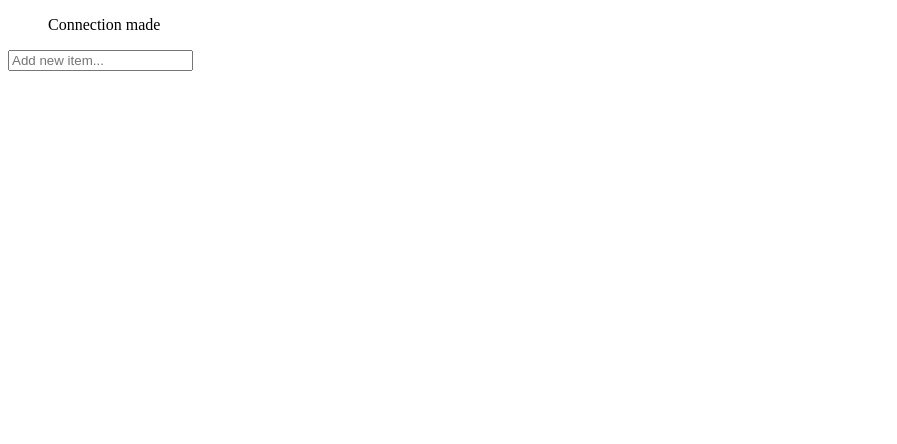
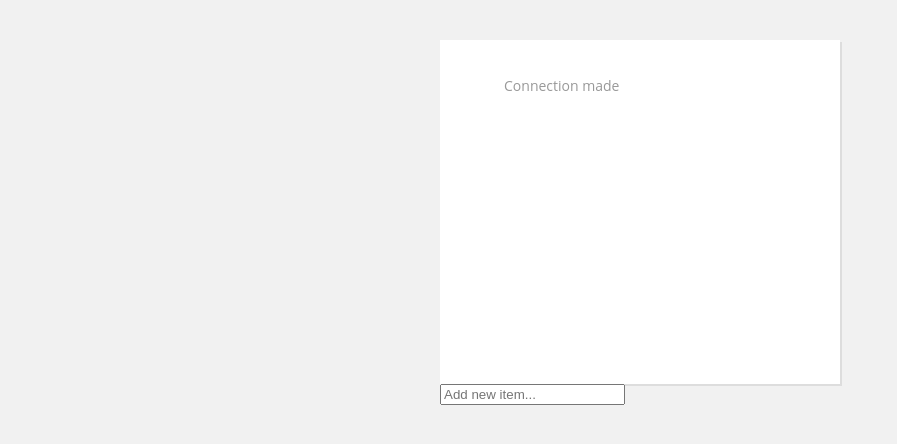
Before and after one commit to taniarosas/todo, a PHP site: page / in a window 1280 px wide. Shown: the top 444 px of the page, without its empty margins (0-897 px from the left). Run offline with PHP 8.4, Linux system fonts and the light colour scheme.

Commit message:
coded for video 8

```diff
--- a/css/main.css
+++ b/css/main.css
@@ -1,2 +1,22 @@
 @inport "css/reset.css";
 @inport "css/normalize.css";
+
+@inport url(http://fonts.googleapis.com/css?family=Open+Sans:400, 700);
+
+body{
+	font: normal 14px 'Open Sans', Arial, sans-serif;
+	color: #999;
+	background: #f1f1f1;
+}
+.wrap{
+	width: 400px;
+	margin: 0 auto;
+}
+.task-list{
+	width: 88%;
+	min-height: 300px;
+	background: #fff;
+	box-shadow: 2px 2px 0px #ddd;
+	margin-top: 40px;
+	padding: 22px 6%;
+}
```
